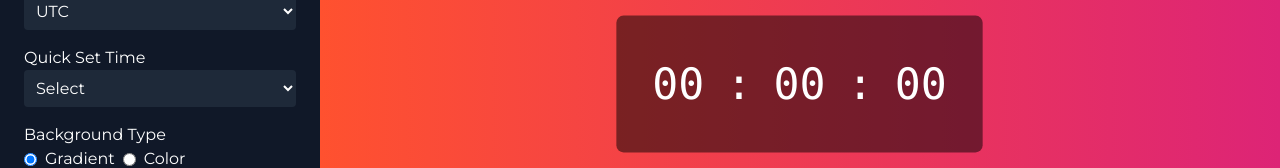
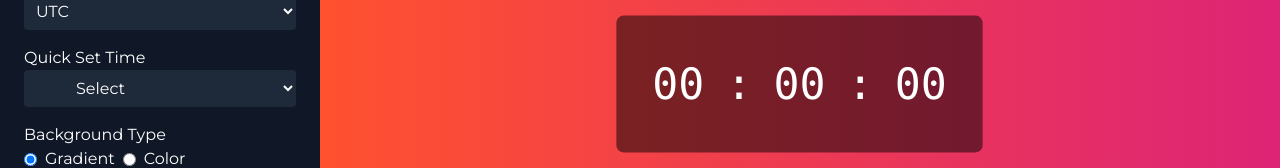
Before and after one commit to krishno-roy/timecomedown, a React (Vite) app: page / in a window 1280 px wide. Shown: the part 352-520 px from the top of the page. Built offline with nearby package versions, Linux system fonts and the light colour scheme.

Commit message:
Initial commit

```diff
--- a/src/Component/TimeCount.jsx
+++ b/src/Component/TimeCount.jsx
@@ -244,7 +244,7 @@ const formatTime = (seconds) => {
             <label>Quick Set Time</label>
             <select
               onChange={(e) => handleFixedTime(Number(e.target.value))}
-              className="w-full p-2 rounded bg-gray-800 text-white"
+              className="md:w-full w[230px] px-12 p-2 rounded bg-gray-800 text-white"
             >
               <option value="">Select</option>
               <option value={180}>3 Minutes</option>
```
